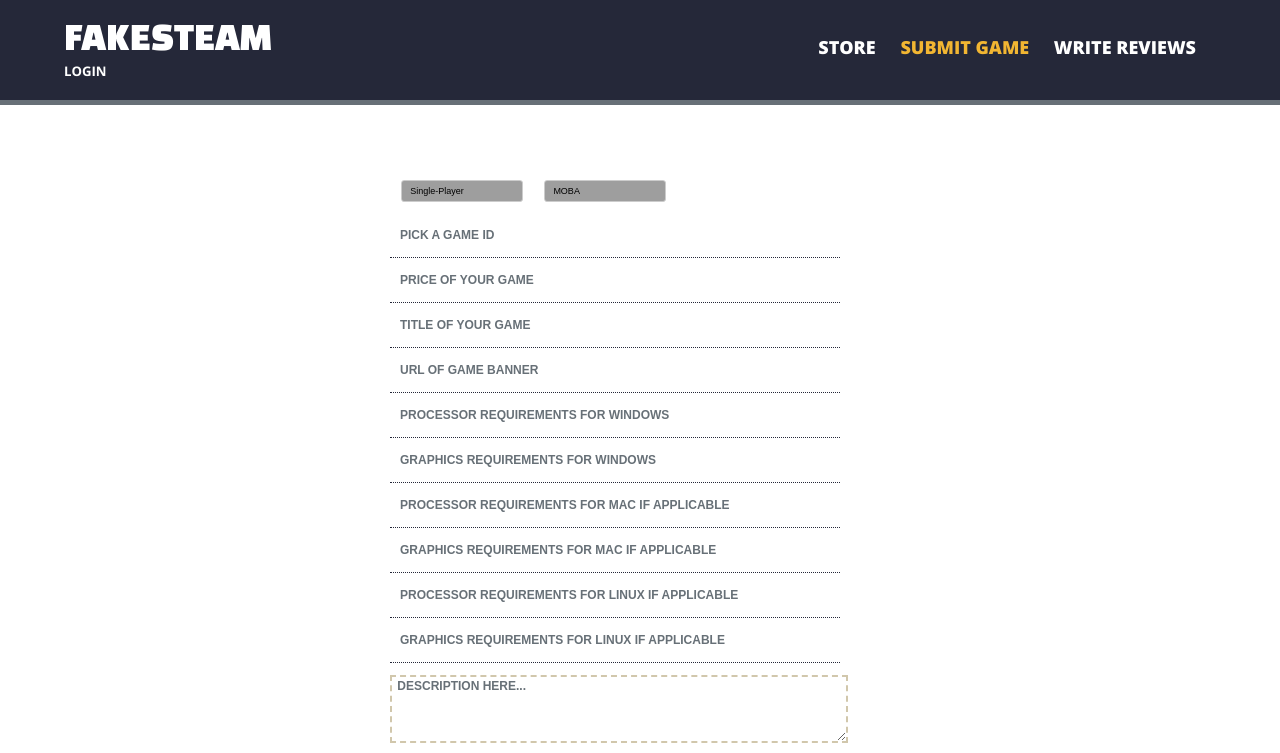
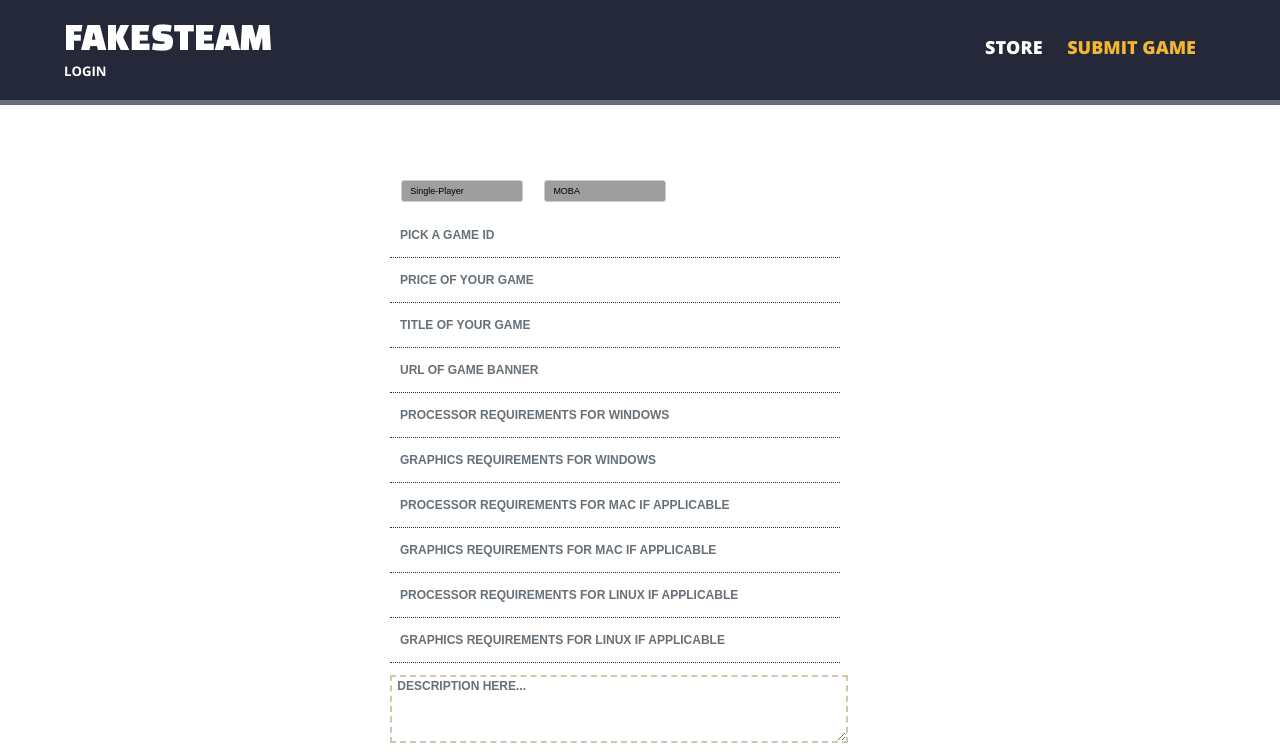
Before and after one commit to JY-H/fakesteam, a Flask app: page /submit/ in a window 1280 px wide. Shown: the top 753 px of the page. Run offline with Flask 2, Linux system fonts and the light colour scheme; grey boxes are pictures that could not be loaded.

Commit message:
devs and admins can no longer rate games

```diff
--- a/app/templates/base_nav.html
+++ b/app/templates/base_nav.html
@@ -5,12 +5,12 @@
         <li><a href="/">STORE</a></li>
         {% if not permissions or permissions == "gamer" %}
         <li><a href="/library/">LIBRARY</a></li>
+         <li><a href="/rate/">WRITE REVIEWS</a></li>
         {% elif permissions == "dev" %}
         <li><a href="/submit/">SUBMIT GAME</a></li>
         {% elif permissions == "admin" %}
         <li><a href="/evaluate/">EVALUATE SUBMISSIONS</a></li>
         {% endif %}
-        <li><a href="/rate/">WRITE REVIEWS</a></li>
       </ul>
     </nav>
 {% endblock %}
--- a/app/templates/evaluate.html
+++ b/app/templates/evaluate.html
@@ -4,7 +4,6 @@
       <ul>
         <li><a href="/">STORE</a></li>
         <li><a href="/evaluate/" class="selected">EVALUATE SUBMISSIONS</a></li>
-        <li><a href="/rate/">WRITE REVIEWS</a></li>
       </ul>
     </nav>
 {% endblock %}
--- a/app/templates/game.html
+++ b/app/templates/game.html
@@ -5,13 +5,12 @@
         <li><a href="/">STORE</a></li>
         {% if not permissions or permissions == "gamer" %}
         <li><a href="/library/">LIBRARY</a></li>
+        <li><a href="/rate/">WRITE REVIEWS</a></li>
         {% elif permissions == "dev" %}
         <li><a href="/submit/">SUBMIT GAME</a></li>
         {% elif permissions == "admin" %}
         <li><a href="/evaluate/">EVALUATE SUBMISSIONS</a></li>
-        {% endif %}
-        <li><a href="/rate/">WRITE REVIEWS</a></li>
-      </ul>
+        {% endif %}</ul>
     </nav>
 {% endblock %}
 {% block content %}
--- a/app/templates/index.html
+++ b/app/templates/index.html
@@ -5,12 +5,12 @@
         <li><a href="/" class="selected">STORE</a></li>
         {% if not permissions or permissions == "gamer" %}
         <li><a href="/library/">LIBRARY</a></li>
+        <li><a href="/rate/">WRITE REVIEWS</a></li>
         {% elif permissions == "dev" %}
         <li><a href="/submit/">SUBMIT GAME</a></li>
         {% elif permissions == "admin" %}
         <li><a href="/evaluate/">EVALUATE SUBMISSIONS</a></li>
         {% endif %}
-        <li><a href="/rate/">WRITE REVIEWS</a></li>
       </ul>
     </nav>
 {% endblock %}
--- a/app/templates/submit.html
+++ b/app/templates/submit.html
@@ -4,7 +4,6 @@
       <ul>
         <li><a href="/">STORE</a></li>
         <li><a href="/submit/" class="selected">SUBMIT GAME</a></li>
-        <li><a href="/rate/">WRITE REVIEWS</a></li>
       </ul>
     </nav>
 {% endblock %}
```
